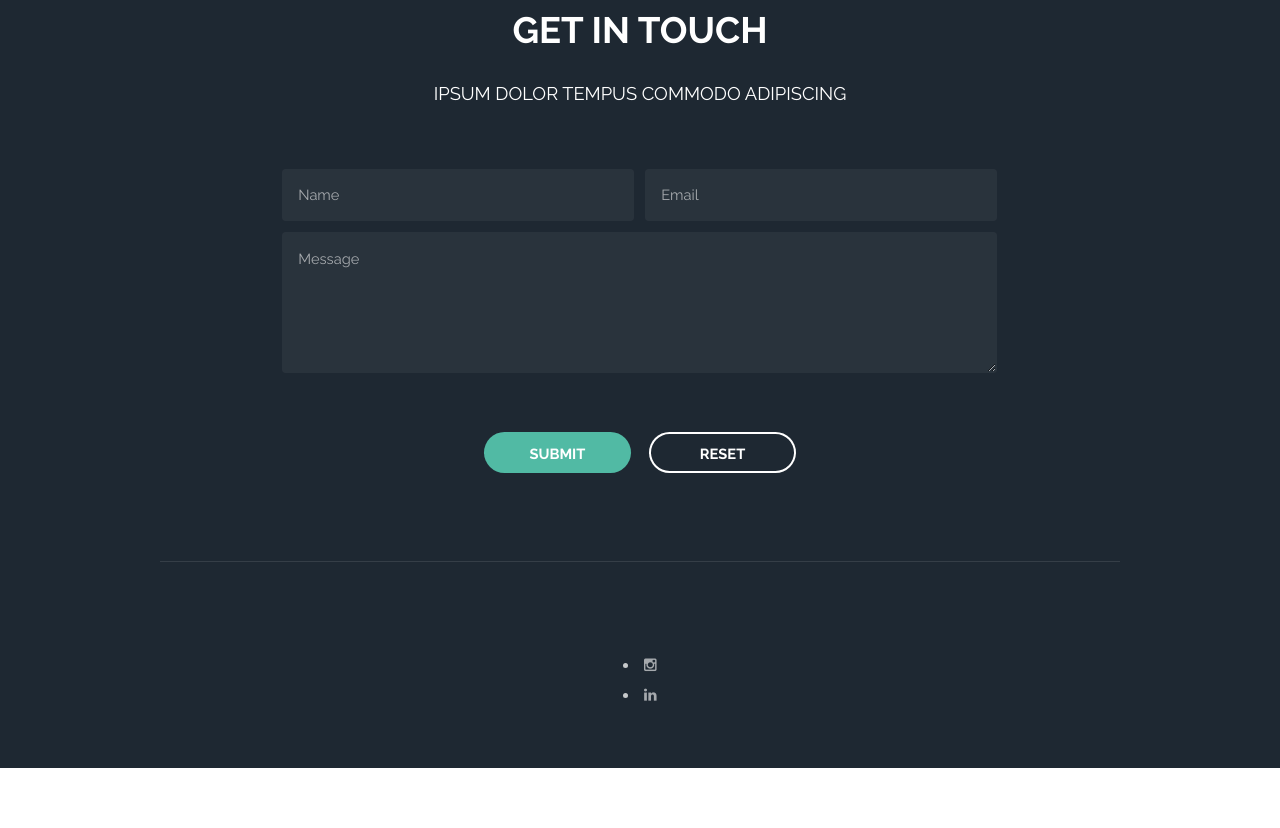
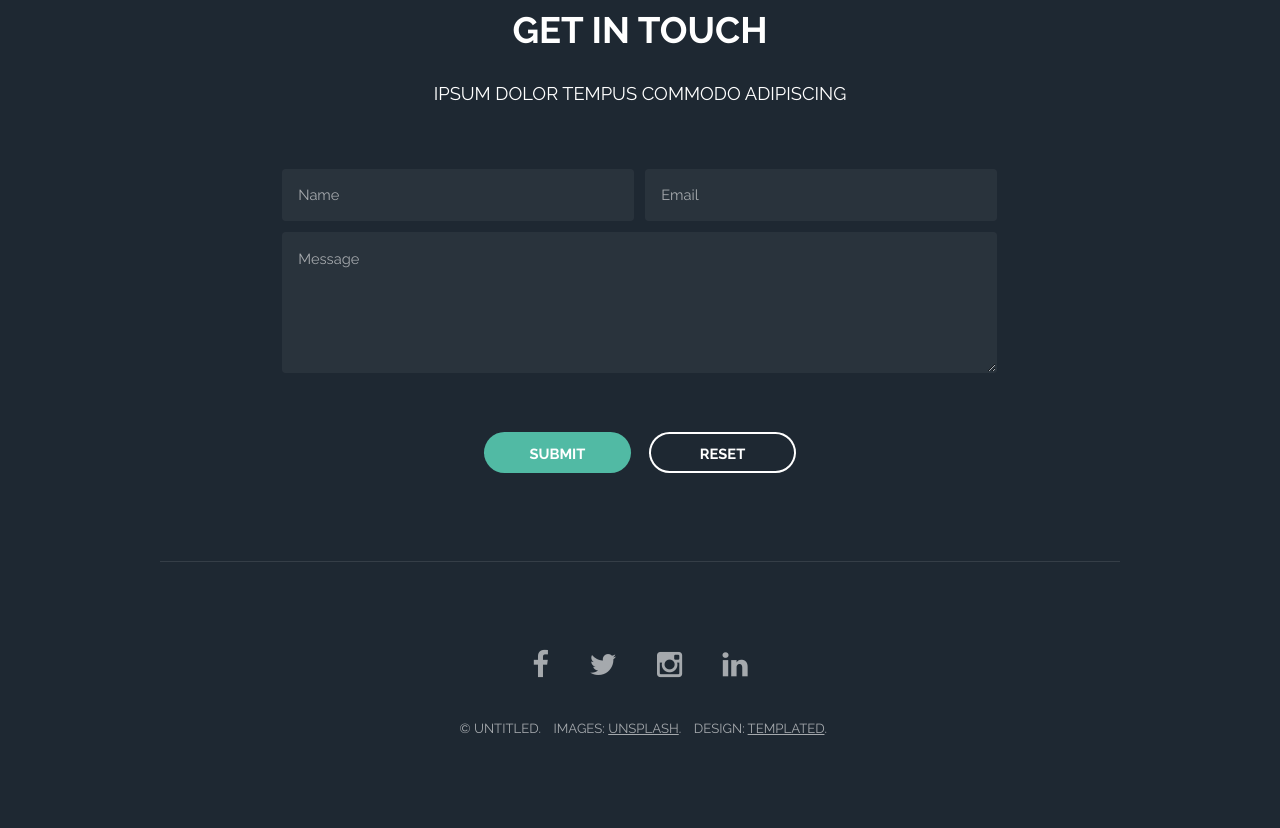
Before and after one commit to victorianeal/victorianeal.com, a plain HTML site: page index.html in a window 1280 px wide. Shown: the part 2595-3423 px from the top of the page. Before the commit the page ends 3363 px from the top, so only its background shows below. Drawn offline with Linux system fonts and the light colour scheme.

Commit message:
Update index.html

```diff
--- a/index.html
+++ b/index.html
@@ -137,14 +137,25 @@
 
 		<!-- Footer -->
 			<footer id="footer">
-				<div class="inner"
+				<div class="inner">
 					<ul class="icons">
+						<li><a href="#" class="icon fa-facebook">
+							<span class="label">Facebook</span>
+						</a></li>
+						<li><a href="#" class="icon fa-twitter">
+							<span class="label">Twitter</span>
+						</a></li>
 						<li><a href="#" class="icon fa-instagram">
 							<span class="label">Instagram</span>
 						</a></li>
 						<li><a href="#" class="icon fa-linkedin">
 							<span class="label">LinkedIn</span>
 						</a></li>
+					</ul>
+					<ul class="copyright">
+						<li>&copy; Untitled.</li>
+						<li>Images: <a href="http://unsplash.com">Unsplash</a>.</li>
+						<li>Design: <a href="http://templated.co">TEMPLATED</a>.</li>
 					</ul>
 				</div>
 			</footer>
```
